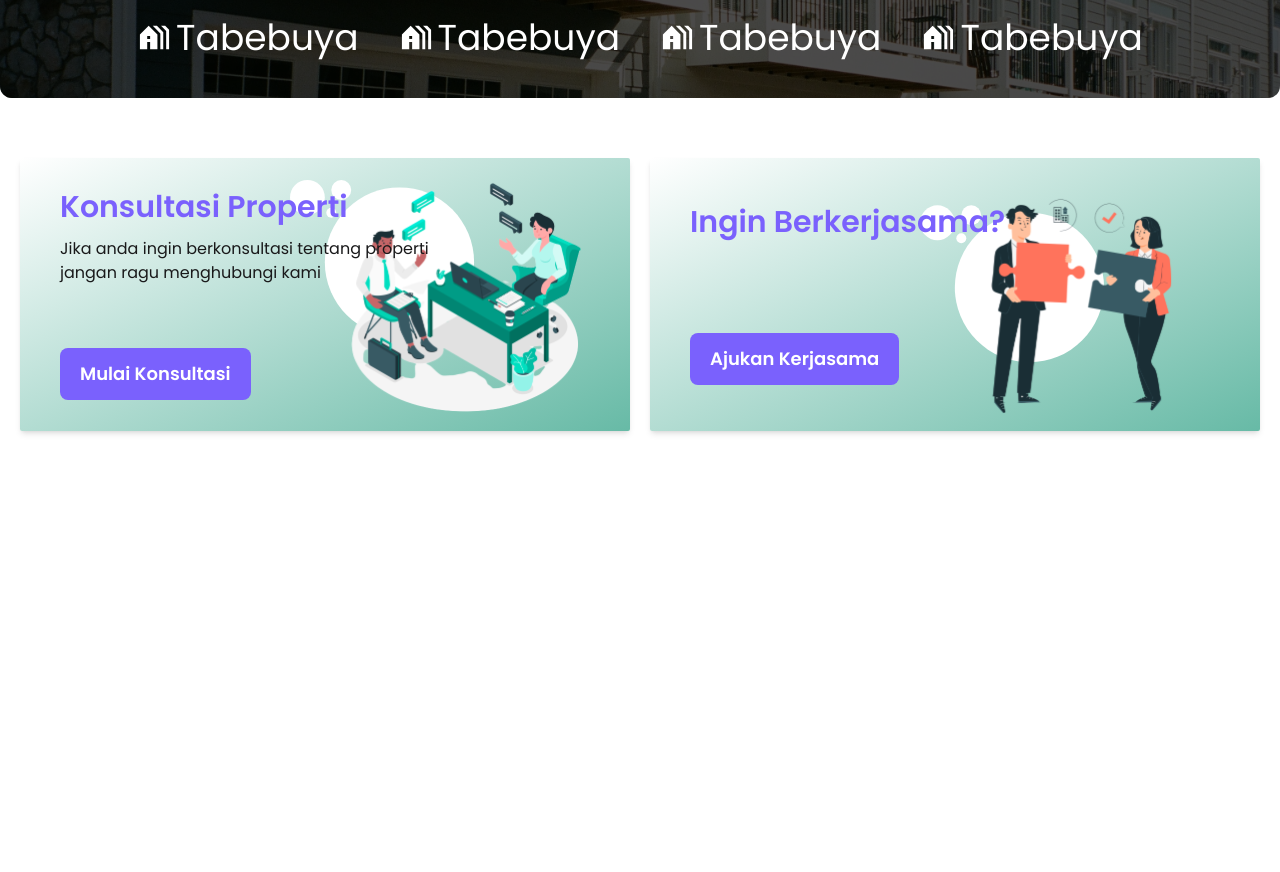
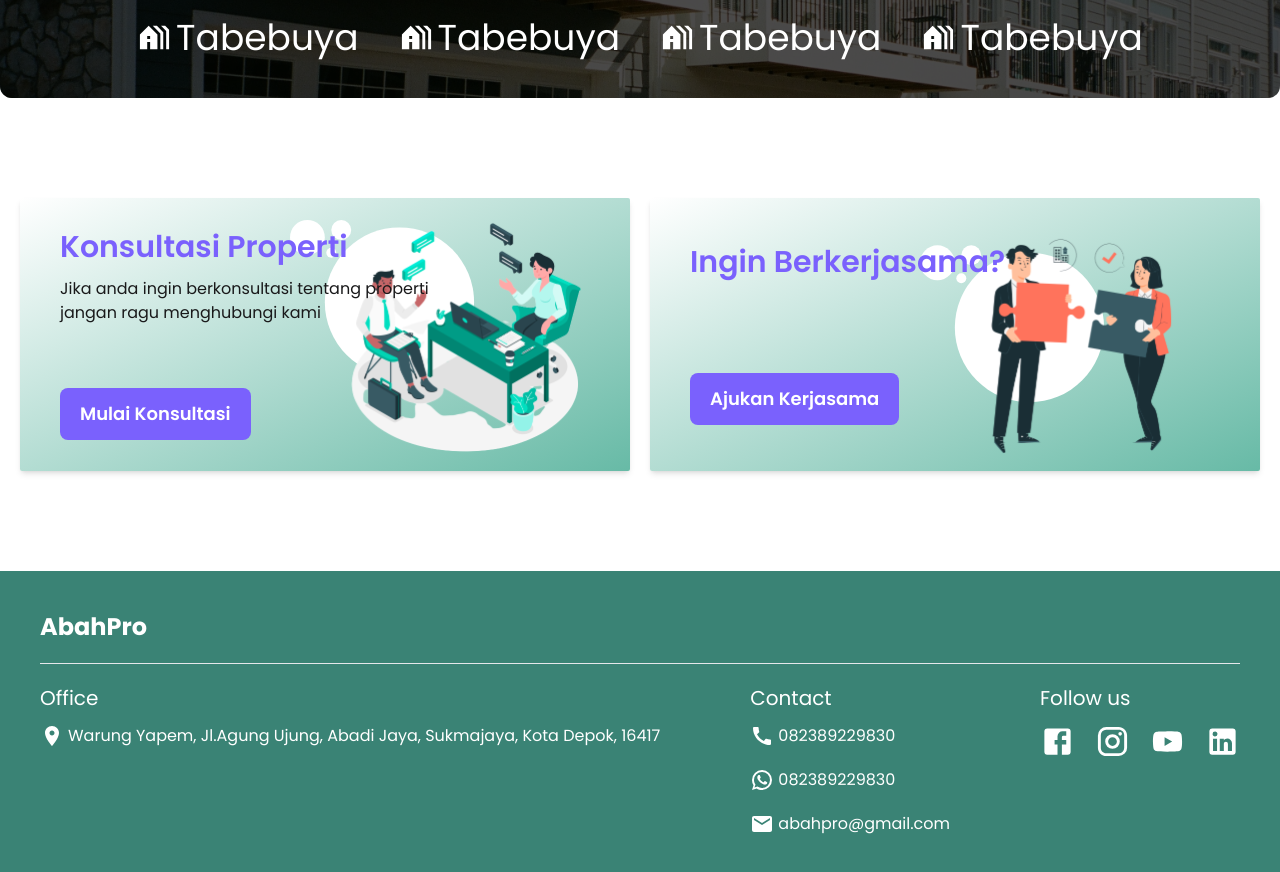
Before and after one commit to zaenzel/abahPro, a React (Vite) app: page / in a window 1280 px wide. Shown: the part 1740-2612 px from the top of the page. Before the commit the page ends 2191 px from the top, so only its background shows below. Built offline with nearby package versions, Linux system fonts and the light colour scheme.

Commit message:
add footer

```diff
--- a/src/components/card/card-property/CardPro.jsx
+++ b/src/components/card/card-property/CardPro.jsx
@@ -1,10 +1,10 @@
-import PropetyInfo from "../../propety-info/PropetyInfo";
 import "./cardPro.css";
 import imagePro from "/images/rumah.jpg";
 import LocationOnIcon from "@mui/icons-material/LocationOn";
 import SingleBedIcon from "@mui/icons-material/SingleBed";
 import BathtubIcon from "@mui/icons-material/Bathtub";
 import ZoomOutMapIcon from "@mui/icons-material/ZoomOutMap";
+import IconText from "../../icon-text/IconText";
 
 const CardPro = ({secondItem}) => {
   return (
@@ -13,26 +13,26 @@ const CardPro = ({secondItem}) => {
         <img src={imagePro} alt="propety-image" className="image-cardPro" />
         <div className="desc-cardPro">
           <h1 className="title-cardPro">Alam Sutera</h1>
-          <PropetyInfo gray={true}>
+          <IconText gray={true}>
             <LocationOnIcon />
             <p>Serpong, Tanggerang</p>
-          </PropetyInfo>
+          </IconText>
           <h3 className="price-cardPro">Rp 4.000.000</h3>
           <div className="desc flex justify-between gap-5">
-            <PropetyInfo>
+            <IconText>
               <SingleBedIcon fontSize="medium" />
               <p>2</p>
-            </PropetyInfo>
-            <PropetyInfo>
+            </IconText>
+            <IconText>
               <BathtubIcon fontSize="medium" />
               <p>2</p>
-            </PropetyInfo>
-            <PropetyInfo>
+            </IconText>
+            <IconText>
               <ZoomOutMapIcon fontSize="medium" />
               <p>
                 200 m<sup>2</sup>
               </p>
-            </PropetyInfo>
+            </IconText>
           </div>
         </div>
       </div>
--- /dev/null
+++ b/src/components/footer/Footer.jsx
@@ -0,0 +1,69 @@
+import {
+  Call,
+  Email,
+  Facebook,
+  Instagram,
+  LinkedIn,
+  LocationOn,
+  WhatsApp,
+  YouTube,
+} from "@mui/icons-material";
+import IconText from "../icon-text/IconText";
+import "./footer.css";
+
+const Footer = () => {
+  return (
+    <div className="container-footer">
+      <div className="wrap-footer">
+        <h1 className="title text-2xl">AbahPro</h1>
+        <hr />
+        <div className="wrap-items-footer">
+          <div className="item-footer">
+            <h5>Office</h5>
+            <IconText>
+              <LocationOn />
+              <p>
+                Warung Yapem, Jl.Agung Ujung, Abadi Jaya, Sukmajaya, Kota Depok,
+                16417
+              </p>
+            </IconText>
+          </div>
+          <div className="item-footer">
+            <h5>Contact</h5>
+            <ul className="wrap-icon-contact">
+              <li>
+                <IconText>
+                  <Call />
+                  <p>082389229830</p>
+                </IconText>
+              </li>
+              <li>
+                <IconText>
+                  <WhatsApp />
+                  <p>082389229830</p>
+                </IconText>
+              </li>
+              <li>
+                <IconText>
+                  <Email />
+                  <p>abahpro@gmail.com</p>
+                </IconText>
+              </li>
+            </ul>
+          </div>
+          <div className="item-footer">
+            <h5>Follow us</h5>
+            <div className="icon-medsos">
+              <Facebook fontSize="large" />
+              <Instagram fontSize="large" />
+              <YouTube fontSize="large" />
+              <LinkedIn fontSize="large" />
+            </div>
+          </div>
+        </div>
+      </div>
+    </div>
+  );
+};
+
+export default Footer;
--- /dev/null
+++ b/src/components/footer/footer.css
@@ -0,0 +1,31 @@
+.container-footer{
+    @apply  bg-color-tersier w-full max-w-screen-2xl
+}
+
+.wrap-footer{
+    @apply p-10 text-white space-y-5
+}
+
+.wrap-items-footer{
+    @apply flex flex-col gap-10 md:flex-row justify-between
+}
+
+.item-footer{
+    @apply space-y-3
+}
+
+.item-footer h5{
+    @apply text-xl font-medium
+}
+
+.item-footer p{
+    @apply text-base
+}
+
+.wrap-icon-contact{
+    @apply space-y-5
+}
+
+.icon-medsos{
+    @apply flex flex-wrap gap-5
+}
--- a/src/components/propety-info/PropetyInfo.jsx
+++ b/src/components/icon-text/IconText.jsx
@@ -1,6 +1,6 @@
 import React, { Children } from "react";
 
-const PropetyInfo = ({ children, gray }) => {
+const IconText = ({ children, gray }) => {
   return (
       <div
         className={`flex gap-1 text-sm items-center font-medium ${
@@ -14,4 +14,4 @@ const PropetyInfo = ({ children, gray }) => {
   );
 };
 
-export default PropetyInfo;
+export default IconText;
--- a/src/components/navbar/navbar.css
+++ b/src/components/navbar/navbar.css
@@ -1,5 +1,5 @@
 .container-nav {
-    @apply  z-10 flex justify-between px-5 py-3
+    @apply  z-10 w-full flex justify-between px-5 py-3 max-w-screen-2xl
 }
 
 .logo-nav {
--- a/src/components/section/offer/offer.css
+++ b/src/components/section/offer/offer.css
@@ -1,3 +1,7 @@
+.container-offer{
+    @apply pt-10 pb-20
+}
+
 .wrap-offer{
     @apply p-5 grid grid-cols-1 md:grid-cols-2 gap-5
 }
--- a/src/components/section/partnership/Partnership.jsx
+++ b/src/components/section/partnership/Partnership.jsx
@@ -1,5 +1,5 @@
 import HolidayVillageIcon from "@mui/icons-material/HolidayVillage";
-import PropetyInfo from "../../propety-info/PropetyInfo";
+import IconText from "../../icon-text/IconText";
 import "./partnership.css";
 
 const Partnership = () => {
@@ -11,10 +11,10 @@ const Partnership = () => {
         <div className="wrap-items-prartnership">
           {[...Array(12)].map((e, i) => {
             return (
-              <PropetyInfo key={i}>
+              <IconText key={i}>
                 <HolidayVillageIcon fontSize="large" />
                 <h5 className="text-base sm:text-xl lg:text-4xl">Tabebuya</h5>
-              </PropetyInfo>
+              </IconText>
             );
           })}
         </div>
--- a/src/components/section/partnership/partnership.css
+++ b/src/components/section/partnership/partnership.css
@@ -1,9 +1,9 @@
 .container-partnership {
-    @apply relative bg-[url('/images/townhouse.jpg')] bg-fixed bg-cover z-10 rounded-xl
+    @apply relative bg-[url('/images/townhouse.jpg')] bg-fixed bg-cover z-10 xl:rounded-xl
 }
 
 .backdrop{
-    @apply w-full h-full bg-black absolute opacity-70 -z-10 rounded-xl
+    @apply w-full h-full bg-black absolute opacity-70 -z-10 xl:rounded-xl
 }
 
 .wrap-partnerships {
--- a/src/view/layout/Layout.jsx
+++ b/src/view/layout/Layout.jsx
@@ -1,16 +1,18 @@
 import React from "react";
 import { Outlet } from "react-router-dom";
+import Footer from "../../components/footer/Footer";
 import Navbar from "../../components/navbar/Navbar";
 
 const Layout = () => {
   return (
-    <div className="flex justify-center">
+    <div className="flex flex-col items-center">
+      <Navbar />
       <div className="max-w-screen-xl">
-        <Navbar />
         <div className="sm:pt-5">
           <Outlet />
         </div>
       </div>
+      <Footer />
     </div>
   );
 };
```
